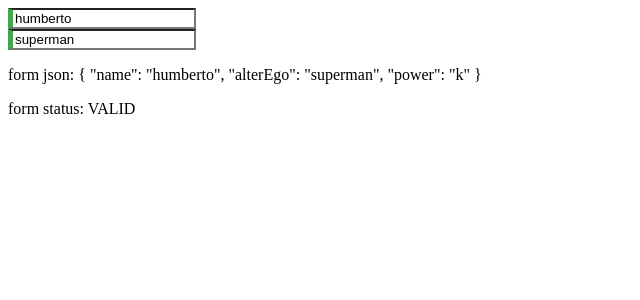
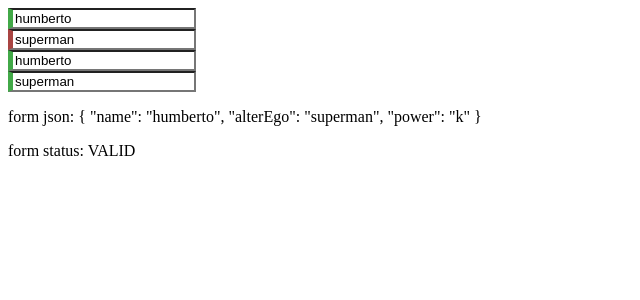
Before and after one commit to humbertojacobm/angular9-forms-validator-input, an Angular app: page / in a window 1280 px wide. Shown: the top 300 px of the page, without its empty margins (0-640 px from the left). Built offline with nearby package versions, Linux system fonts and the light colour scheme.

Commit message:
fixing npm and changing appComponent

```diff
--- a/src/app/app.component.html
+++ b/src/app/app.component.html
@@ -1,2 +1,2 @@
-<!-- <app-hero-form-reactive></app-hero-form-reactive> -->
+<app-hero-form-reactive></app-hero-form-reactive>
 <app-hero-cross-field></app-hero-cross-field>
```
Also changed, not shown: 1 other file (tests, documents, lock files or other folders).
